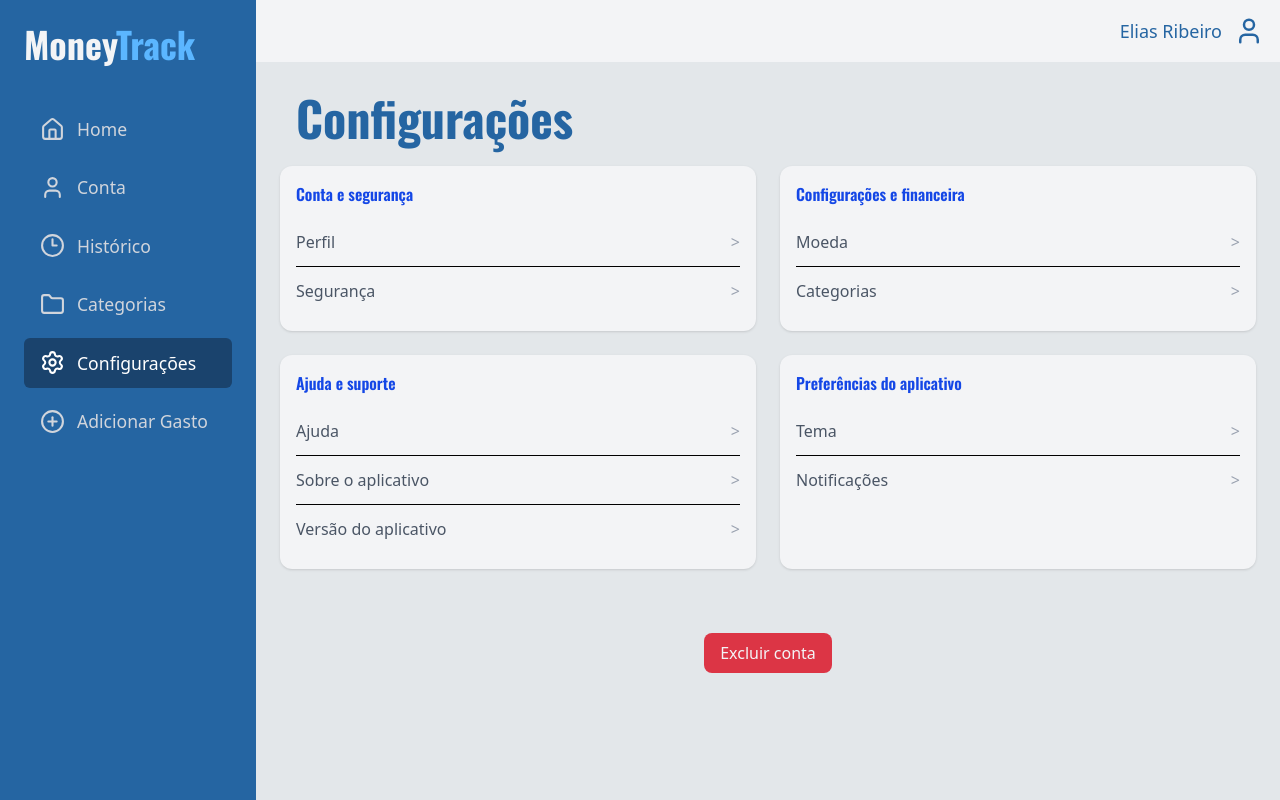
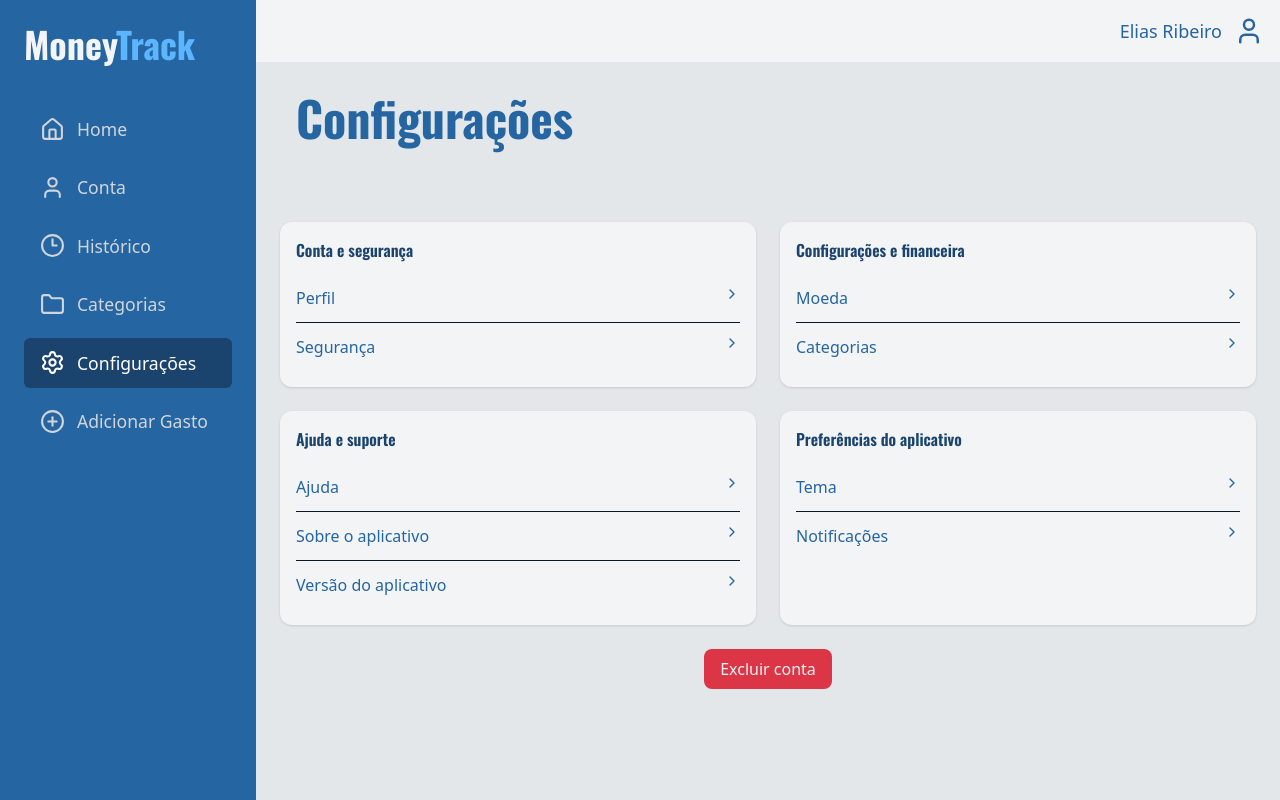
Before and after one commit to Elias700/MoneyTrack, a React (Vite) app: page /settings in a window 1280 px wide. Shown: the top 800 px of the page. Built offline with nearby package versions, Linux system fonts and the light colour scheme; a web font is replaced by a local one.

Commit message:
feat(settings): refactor Settings and SettingsCard interactions
- improve SettingsCard structure and visual feedback
- add hover effects and icon animations
- organize settings items handling

```diff
--- a/src/App.tsx
+++ b/src/App.tsx
@@ -15,7 +15,7 @@ function App() {
     //     <Outlet />
     //   </main>
     // </div>
-    <div>
+    <div className='bg-(--color-neutral-200)'>
       <Layout>
       <Outlet />
     </Layout>
--- a/src/components/UI/SettingsCard/SettingsCard.tsx
+++ b/src/components/UI/SettingsCard/SettingsCard.tsx
@@ -1,4 +1,8 @@
+
+import { FiChevronRight } from "react-icons/fi";
+
 type Item = {
+    // id: string;
     label: string;
     onClick?: () => void;
 };
@@ -10,8 +14,22 @@ type SettingsCardProps = {
 
 export function SettingsCard({ title, items }: SettingsCardProps) {
     return (
-        <div className="bg-(--color-neutral-100) rounded-xl shadow-sm p-4">
-            <h2 className="text-blue-700 font-semibold mb-3">
+        <div className="
+                bg-(--color-neutral-100)
+                rounded-xl
+                shadow-sm
+                p-4
+                pb-8
+                md:pb-4
+            "
+        >
+
+            <h2
+                className="
+                        text-(--color-primary-400)
+                        font-semibold mb-3
+                    "
+                >
                 {title}
             </h2>
 
@@ -26,11 +44,39 @@ export function SettingsCard({ title, items }: SettingsCardProps) {
                         py-3 border-b
                         last:border-b-0
                         cursor-pointer
-                        hover:bg-gray-50
-                        transition"
+                        hover:font-bold
+                        text-(--color-primary-500)
+                    "
+                >
+                    <div
+                        className="
+                            group
+                            flex
+                            justify-between
+                            w-full
+                            cursor-pointer
+                        "
                     >
-                    <span className="text-gray-600">{item.label}</span>
-                    <span className="text-gray-400">{'>'}</span>
+                        <span
+                            className="
+                                text-(--color-primary-300)
+                                transition
+                                group-hover:font-bold
+                            "
+                        >
+                            {item.label}
+                        </span>
+
+                        <FiChevronRight
+                            className="
+                                text-(--color-primary-300)
+                                transition
+                                group-hover:stroke-[3]
+                                group-hover:translate-x-1
+                            "
+                        />
+                    </div>
+
                 </div>
             ))}
         </div>
--- a/src/main.tsx
+++ b/src/main.tsx
@@ -7,11 +7,12 @@ import Home from './pages/Home/Home.tsx';
 import Categories from './pages/Categories/Categories.tsx';
 import History from './pages/History/History.tsx';
 import Account from './pages/Account/Account.tsx';
-import Settings from './pages/Settings/Setting.tsx';
+import Settings from './pages/Settings/Settings.tsx';
 import AddExpenses from './pages/AddExpenses/AddExpenses.tsx';
 import SingIn from './pages/SingIn/SingIn.tsx';
 import SingUp from './pages/SingUp/SingUp.tsx';
 import ForgotPassword from './pages/ForgotPassword/ForgotPassword.tsx';
+import { Profile } from './pages/Settings/Profile.tsx';
 
 
 const router = createBrowserRouter([
@@ -38,7 +39,26 @@ const router = createBrowserRouter([
             },
             {
                 path: "settings",
-                element: <Settings />
+                element: <Settings />,
+                children: [
+                    {
+                        index: true,
+                        element: (
+                            <div className="p-6 text-gray-500">
+                                Selecione uma opção de configuração
+                            </div>
+                        )
+                    },
+                    { path: "profile", element: <Profile /> },
+                    // { path: "security", element: <Security /> },
+                    // { path: "currency", element: <Currency /> },
+                    // { path: "categories", element: <SettingsCategories /> },
+                    // { path: "help", element: <Help /> },
+                    // { path: "about", element: <About /> },
+                    // { path: "version", element: <Version /> },
+                    // { path: "theme", element: <Theme /> },
+                    // { path: "notifications", element: <Notifications /> },
+                ]
             },
             {
                 path: "addExpenses",
@@ -63,6 +83,6 @@ const router = createBrowserRouter([
 
 createRoot(document.getElementById('root')!).render(
     <StrictMode>
-        <RouterProvider router={router}/>
+        <RouterProvider router={router} />
     </StrictMode>
 );
--- /dev/null
+++ b/src/pages/Settings/Profile.tsx
@@ -0,0 +1,8 @@
+
+export const Profile = () => {
+    return (
+        <div>
+            Profile
+        </div>
+    )
+};
--- a/src/pages/Settings/Setting.tsx
+++ b/src/pages/Settings/Settings.tsx
@@ -2,25 +2,29 @@
 import { BtnDeleteAccount } from "../../components/UI/Buttons/Buttons";
 import { DeleteAccountModal } from "../../components/modals/DeleteAccountModal";
 import { useState } from "react";
-import { SettingsCard } from "../../components/UI/SettingsCard/SettingsCard"
+import { SettingsCard } from "../../components/UI/SettingsCard/SettingsCard";
+import { useNavigate, Outlet } from "react-router-dom";
 
-export default function SettingsPage() {
+export default function Settings() {
+
+    const navigate = useNavigate();
 
     const [isModalOpen, setIsModalOpen] = useState<boolean>(false);
 
     return (
-        <main className="w-full h-223 px-0 pt-8 bg-(--color-neutral-200)">
+        <main className="w-full px-0 pt-8 bg-(--color-neutral-200)">
+
             <h1 className="text-5xl font-bold text-(--color-primary-300) ml-10">
                 Configurações
             </h1>
 
-            <section className="grid grid-cols-1 gap-6 p-6 md:grid-cols-2">
+            <section className="grid grid-cols-1 gap-6 p-6 md:grid-cols-2 pt-20">
 
                 <SettingsCard
                     title="Conta e segurança"
                     items={[
-                        { label: 'Perfil' },
-                        { label: 'Segurança' }
+                        { label: 'Perfil', onClick: () => navigate('profile') },
+                        { label: 'Segurança', onClick: () => navigate('security') }
                     ]}
                 />
 
@@ -51,7 +55,7 @@ export default function SettingsPage() {
 
             </section>
 
-            <div className="flex justify-center mt-10">
+            <div className="flex justify-center">
                 <BtnDeleteAccount onClick={() => setIsModalOpen(true)} />
             </div>
 
@@ -59,6 +63,7 @@ export default function SettingsPage() {
                 isOpen={isModalOpen}
                 onClose={() => setIsModalOpen(false)}
             />
+
         </main>
     );
 }
```
